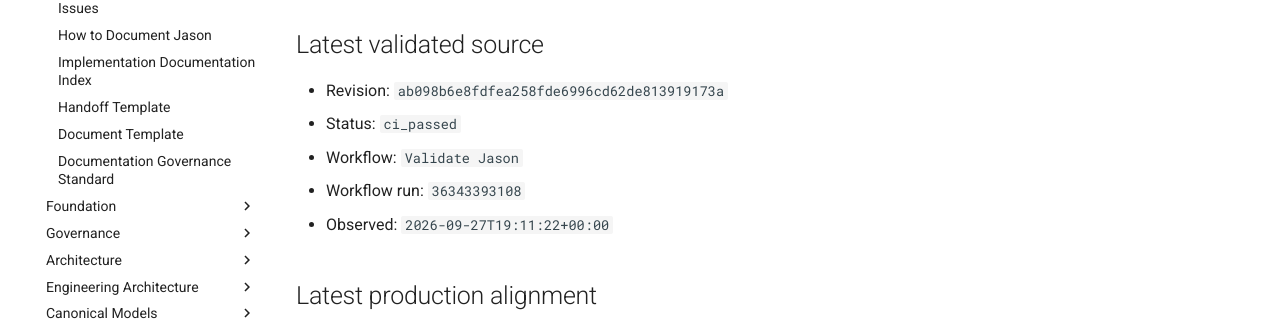
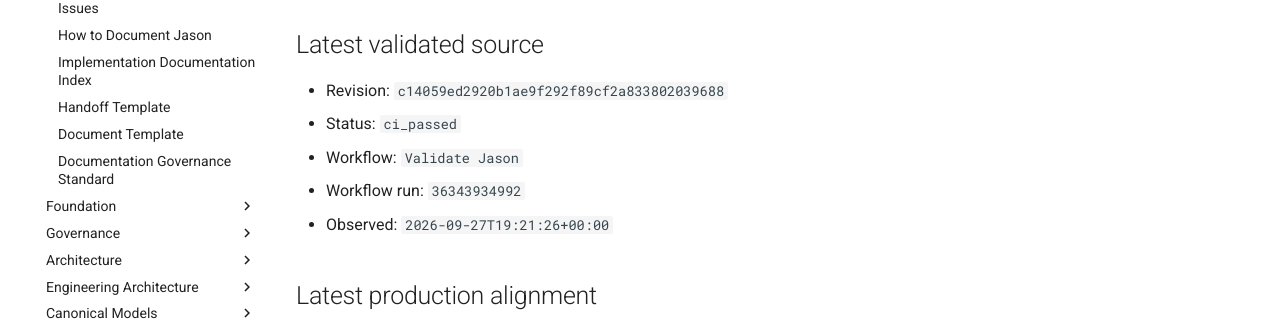
Before and after one commit to al-teamaot-com/jason, an MkDocs documentation site: the page built from docs/control/AUTOMATED-CHANGE-STATE.md, in a window 1280 px wide and 1163 px high. Shown: the part 337-658 px from the top of the window. Built offline with MkDocs 1.6.1 and Material for MkDocs 9.7.7, drawn with Linux system fonts in a browser that asks for light colours; comment, search, counter and statistics services are not loaded.

Commit message:
Reconcile automated documentation state for c14059ed2920

```diff
--- a/docs/control/AUTOMATED-CHANGE-STATE.md
+++ b/docs/control/AUTOMATED-CHANGE-STATE.md
@@ -8,11 +8,11 @@
 
 ## Latest validated source
 
-- Revision: `ab098b6e8fdfea258fde6996cd62de813919173a`
+- Revision: `c14059ed2920b1ae9f292f89cf2a833802039688`
 - Status: `ci_passed`
 - Workflow: `Validate Jason`
-- Workflow run: `36343393108`
-- Observed: `2026-09-27T19:11:22+00:00`
+- Workflow run: `36343934992`
+- Observed: `2026-09-27T19:21:26+00:00`
 
 ## Latest production alignment
 
```
Also changed, not shown: docs/control/AUTOMATED-CHANGE-STATE.json (+4 -4 lines).
